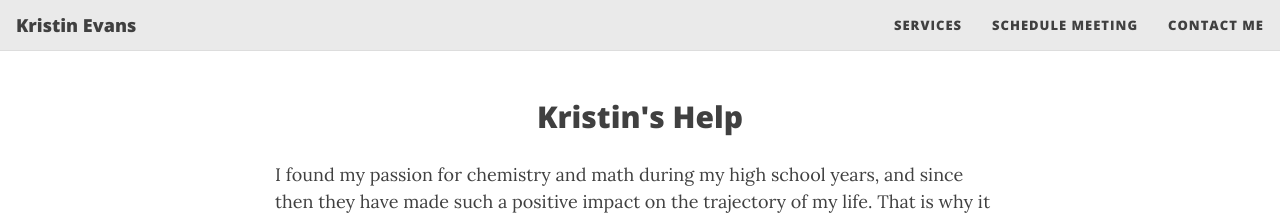
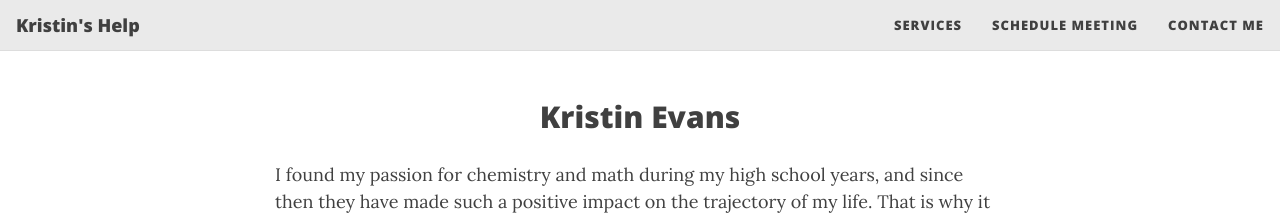
Before and after one commit to kristinevans/kristinevans.github.io, a Jekyll site: the page built from index.html, in a window 1280 px wide. Shown: the top 219 px of the page. Built offline with Jekyll 4.4.1, drawn with Linux system fonts in a browser that asks for light colours; nearby versions of some CDN libraries; the list of posts is cut into pages by our own code; some of the changed lines change nothing that is shown.

Commit message:
Modify text for page headers

```diff
--- a/_config.yml
+++ b/_config.yml
@@ -10,7 +10,7 @@
 ############################
 
 # Name of website
-title: Kristin Evans
+title: Kristin's Help
 
 # Your name to show in the footer
 author: Kristin Evans
--- a/index.html
+++ b/index.html
@@ -1,5 +1,5 @@
 ---
 layout: page
-title: Kristin's Help
+title: Kristin Evans
 subtitle:
 ---
```
